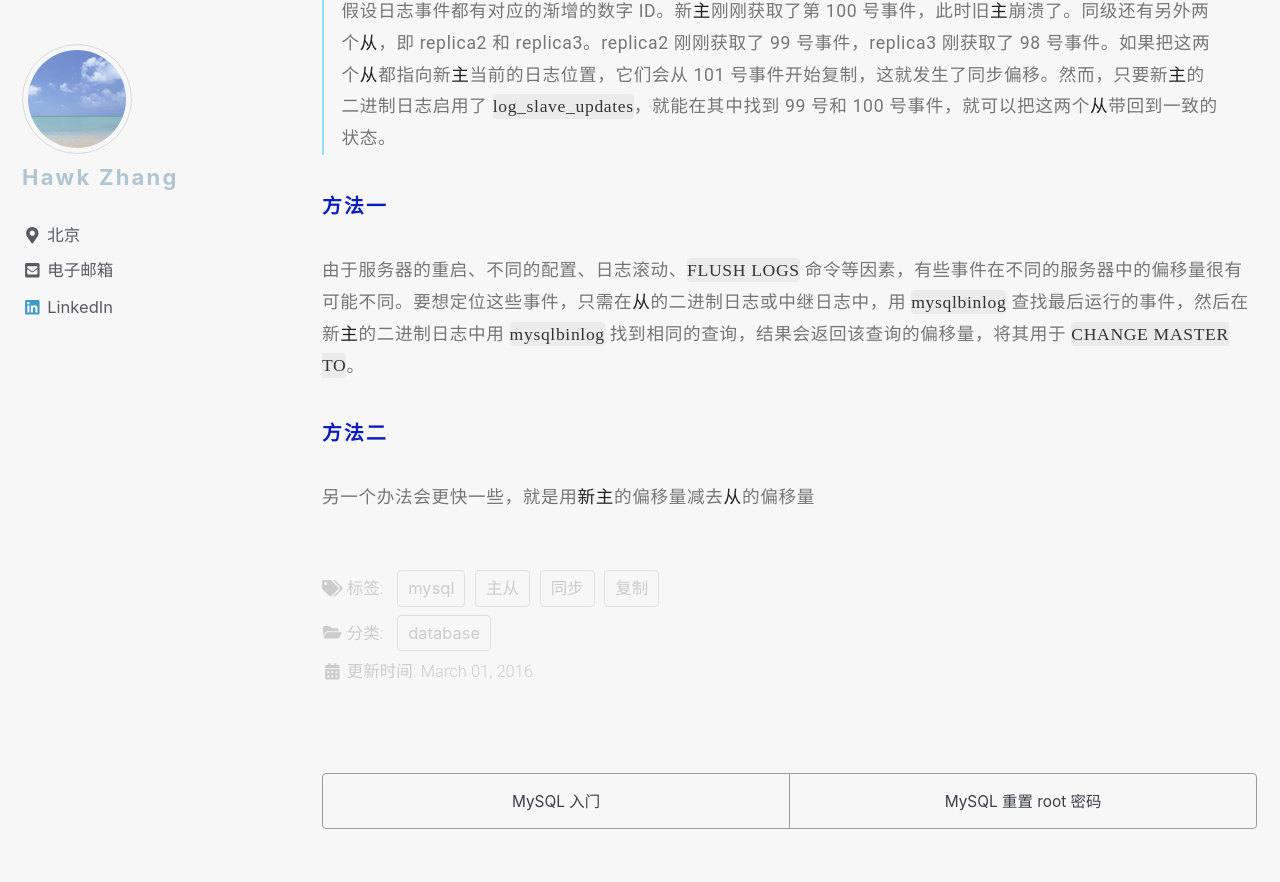
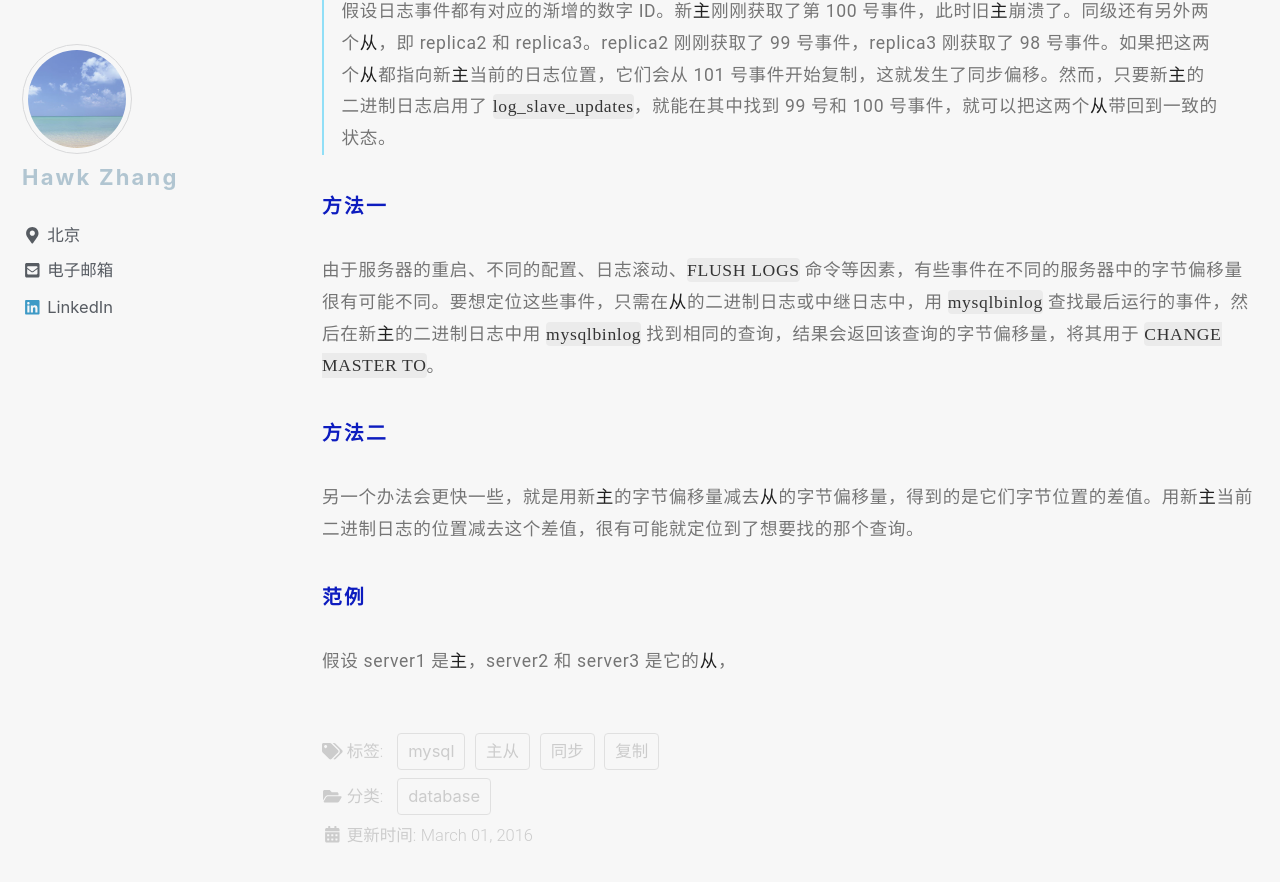
Before and after one commit to narru888/linotes_note, a Jekyll site: the page built from _posts/mysql/2016-03-01-master.slave.md, in a window 1280 px wide and 900 px high, scrolled down 52509 px. Shown: the top 882 px of the window. Built offline with Jekyll 4.4.1, drawn with Linux system fonts in a browser that asks for light colours; nearby versions of some CDN libraries; a script that is not in the unit is left out; some of the changed text lies outside the part shown.

Commit message:
update on 2018-08-16 13:50:02 CST

```diff
--- a/_posts/mysql/2016-03-01-master.slave.md
+++ b/_posts/mysql/2016-03-01-master.slave.md
@@ -75,7 +75,7 @@ MySQL 复制的格式有两个核心的类别：
 
 #### 较新的 基于 GITD 的复制
 
-在 MySQL 5.6.5 开始及之后的版本中，支持事务复制，是基于全局事务标识符，即 **GITD**，Global Transaction IDentifier。使用这类的复制时，无需直接处理日志文件或其偏移量，极大简化了许多日常的复制任务。因为使用 GTID 进行复制是完全事务性的，只要在主服务器上提交的所有事务都已应用于从服务器，则可以保证 主从 的一致性。
+在 MySQL 5.6.5 开始及之后的版本中，支持事务复制，是基于全局事务标识符，即 **GITD**，Global Transaction IDentifier。使用这类的复制时，无需直接处理日志文件或其字节偏移量，极大简化了许多日常的复制任务。因为使用 GTID 进行复制是完全事务性的，只要在主服务器上提交的所有事务都已应用于从服务器，则可以保证 主从 的一致性。
 
 
 
@@ -408,7 +408,7 @@ Info: NULL
 总之，要想在初始化时让从服务器的数据与主服务器同步，需要三样东西：
 
 * 主服务器某个时间点的快照
-* 主服务器当前的日志文件，以及在所采用快照其时间点上该日志的偏移量，用 log file coordinates 来表示这两个值，它们标识了二进制日志中的一个具体的位置。可以用 `SHOW MASTER STATUS` 来查看这两个值。
+* 主服务器当前的日志文件，以及在所采用快照其时间点上该日志的字节偏移量，用 log file coordinates 来表示这两个值，它们标识了二进制日志中的一个具体的位置。可以用 `SHOW MASTER STATUS` 来查看这两个值。
 * 主服务器的二进制日志文件，从快照时间点一直到现在的内容
 
 
@@ -1642,9 +1642,14 @@ $ pt-table-checksum --replicate=test.checksum <master_host>
 
 ##### 方法一
 
-由于服务器的重启、不同的配置、日志滚动、`FLUSH LOGS` 命令等因素，有些事件在不同的服务器中的偏移量很有可能不同。要想定位这些事件，只需在*从*的二进制日志或中继日志中，用 `mysqlbinlog` 查找最后运行的事件，然后在新*主*的二进制日志中用 `mysqlbinlog` 找到相同的查询，结果会返回该查询的偏移量，将其用于 `CHANGE MASTER TO`。
+由于服务器的重启、不同的配置、日志滚动、`FLUSH LOGS` 命令等因素，有些事件在不同的服务器中的字节偏移量很有可能不同。要想定位这些事件，只需在*从*的二进制日志或中继日志中，用 `mysqlbinlog` 查找最后运行的事件，然后在新*主*的二进制日志中用 `mysqlbinlog` 找到相同的查询，结果会返回该查询的字节偏移量，将其用于 `CHANGE MASTER TO`。
 
 
 ##### 方法二
 
-另一个办法会更快一些，就是用*新主*的偏移量减去*从*的偏移量
+另一个办法会更快一些，就是用新*主*的字节偏移量减去*从*的字节偏移量，得到的是它们字节位置的差值。用新*主*当前二进制日志的位置减去这个差值，很有可能就定位到了想要找的那个查询。
+
+
+##### 范例
+
+假设 server1 是*主*，server2 和 server3 是它的*从*，
```
